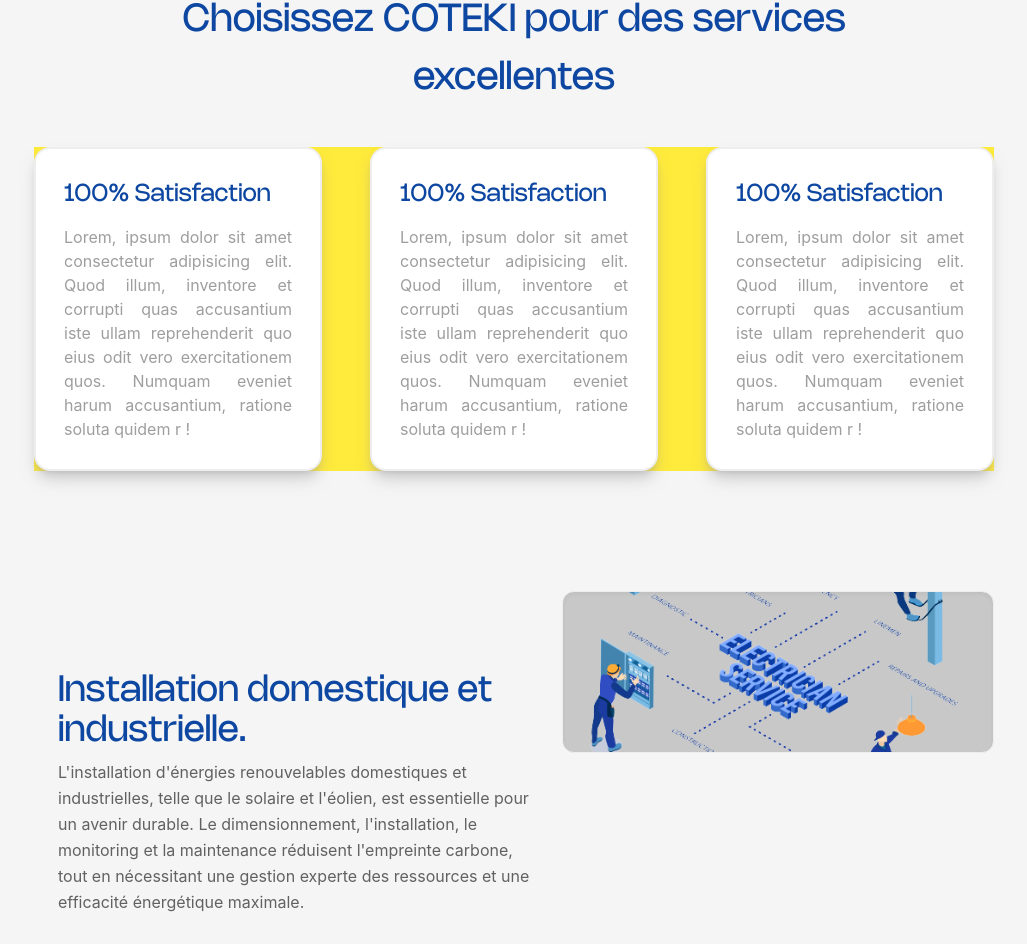
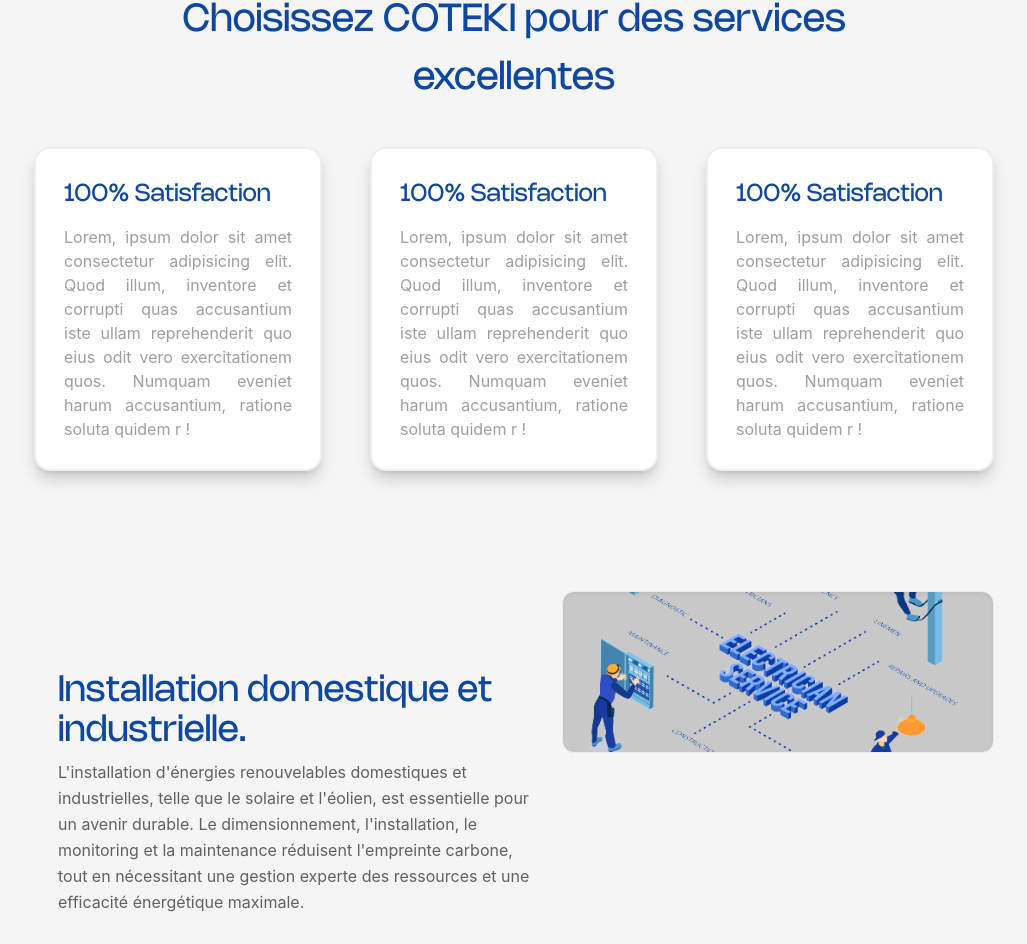
Before and after one commit to iambenkis/Aris-website, a React (Create React App) app: page / in a window 1280 px wide. Shown: the part 808-1752 px from the top of the page, without its empty margins (126-1153 px from the left). Built offline with nearby package versions, Linux system fonts and the light colour scheme.

Commit message:
Run build command

```diff
--- a/src/components/Why.jsx
+++ b/src/components/Why.jsx
@@ -11,7 +11,7 @@
       <div className="mt-10">
         <Fade duration={2000} className="w-full">
           <div>
-            <div className="grid columns-1  w-full gap-8 lg:flex lg:justify-between lg:items-center bg-yellow-500">
+            <div className="grid columns-1  w-full gap-8 lg:flex lg:justify-between lg:items-center ">
               <div className="w-[100%] lg:w-[30%] border-2 shadow-lg shadow-gray-500/50 bg-white rounded-2xl text-justify p-7">
                 <h3 className="text-[1.5rem] font-[RegularNohemi] text-blue-900 font-medium">
                   100% Satisfaction
```
Also changed, not shown: 8 other files (tests, documents, lock files or other folders).
